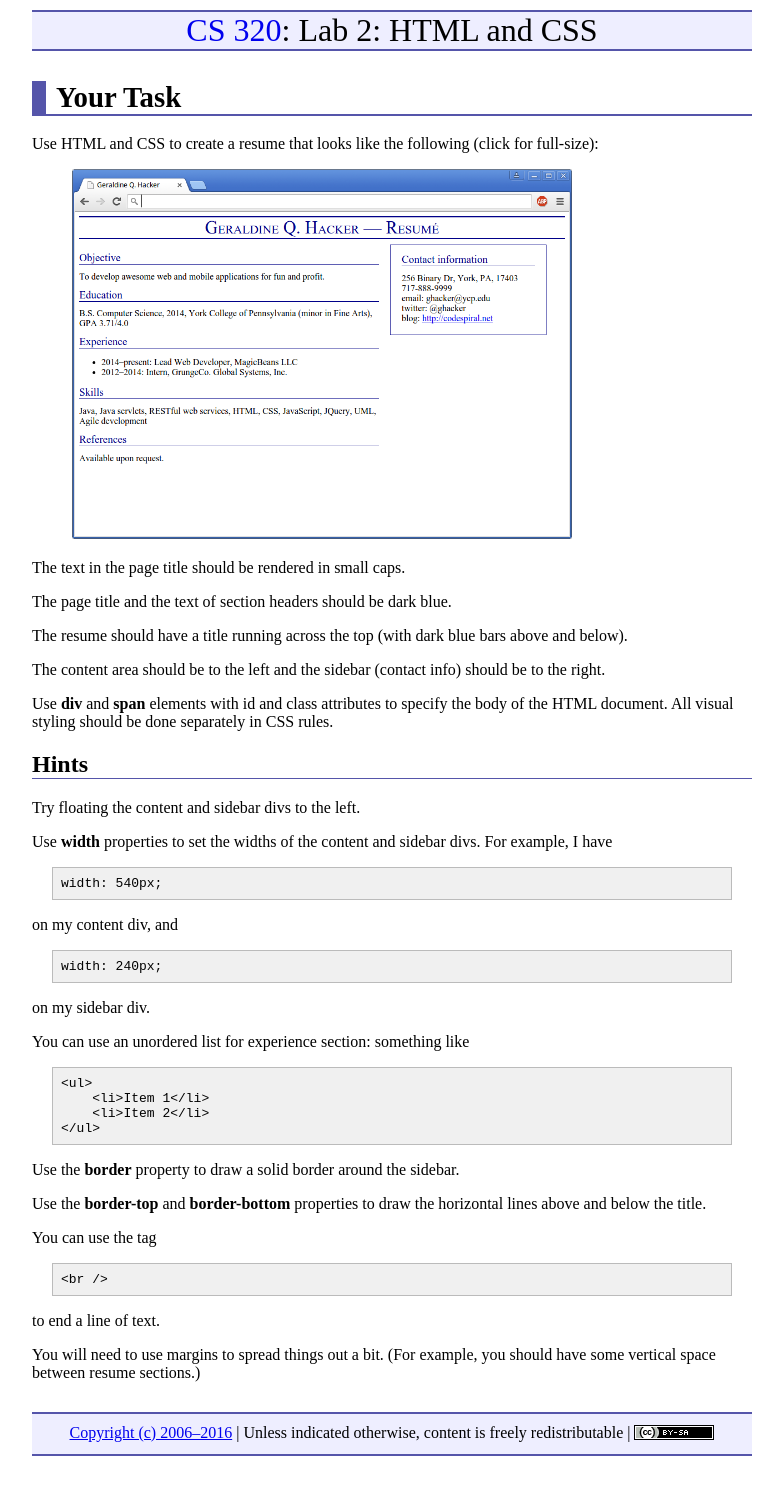
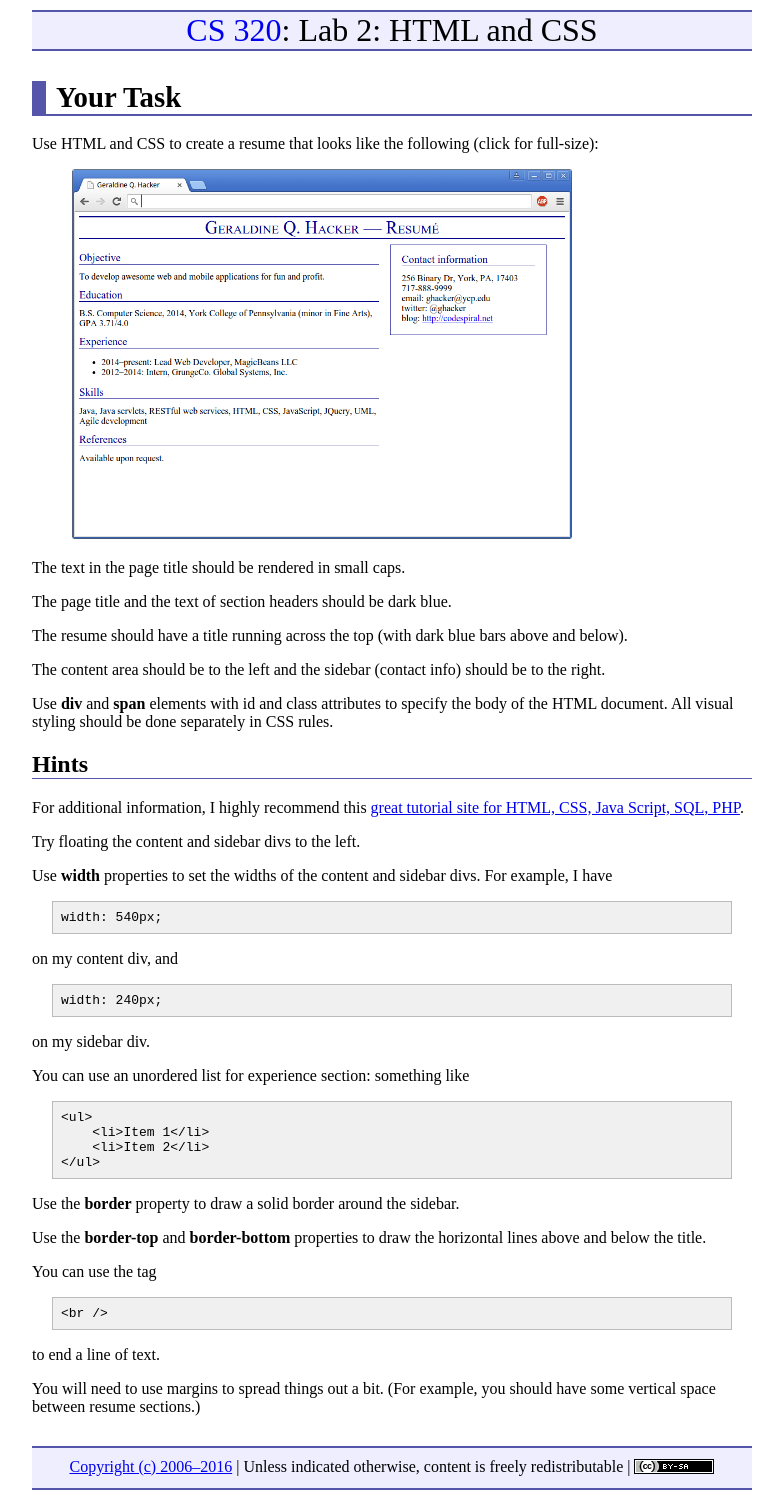
Before and after one commit to ycpcs/cs320-spring2016, a Jekyll site: the page built from labs/lab02.md, in a window 1280 px wide. Shown: the whole page, without its empty margins (248-1031 px from the left). Built offline with Jekyll 4.4.1, drawn with Linux system fonts in a browser that asks for light colours; Markdown is read by kramdown in place of the engine named in the settings; before the commit the page ends 1466 px from its top, so only the background shows below that.

Commit message:
added link for w3schools

```diff
--- a/labs/lab02.md
+++ b/labs/lab02.md
@@ -22,6 +22,8 @@ Use **div** and **span** elements with id and class attributes to specify the bo
 
 Hints
 -----
+
+For additional information, I highly recommend this [great tutorial site for HTML, CSS, Java Script, SQL, PHP](http://www.w3schools.com).
 
 Try floating the content and sidebar divs to the left.
 
```
